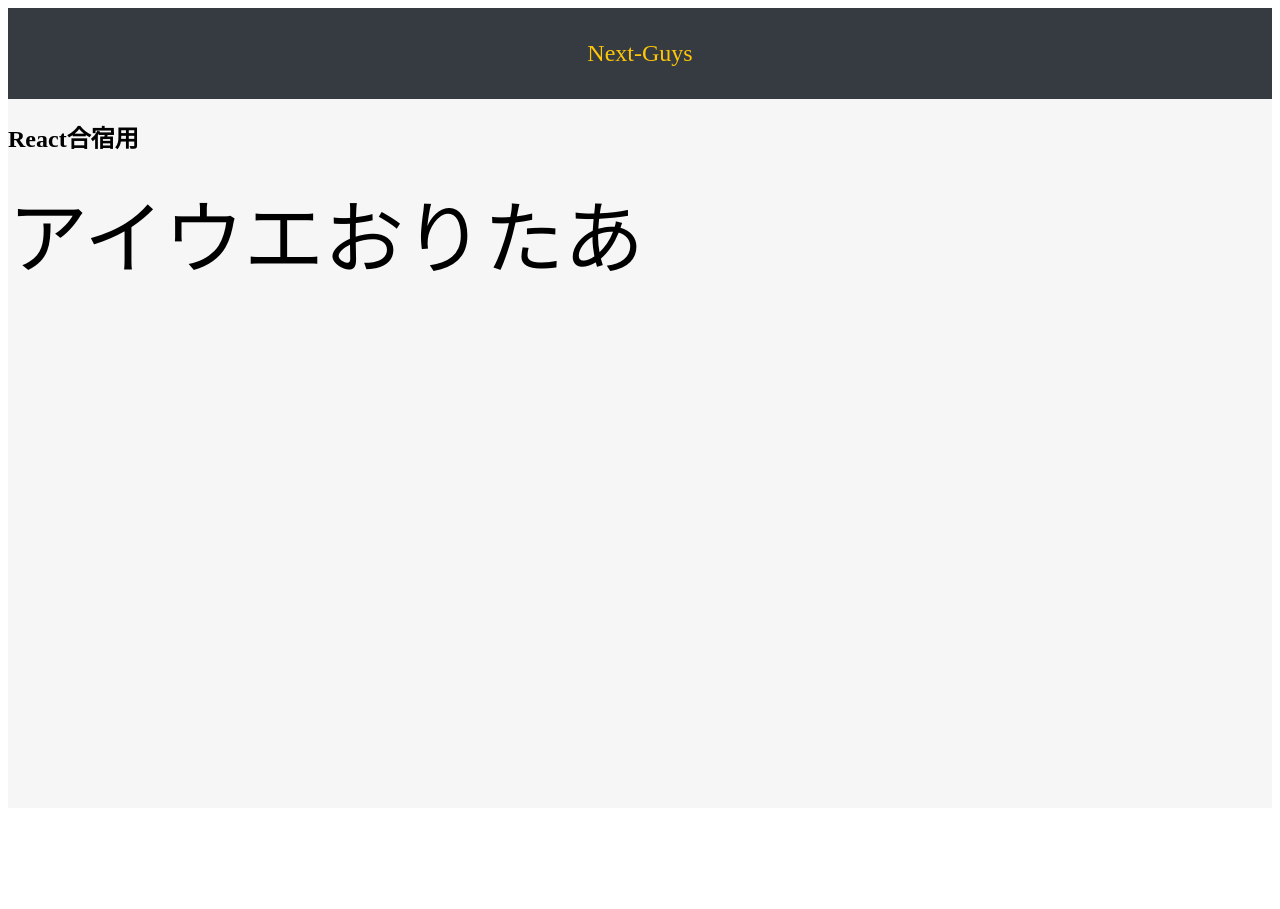
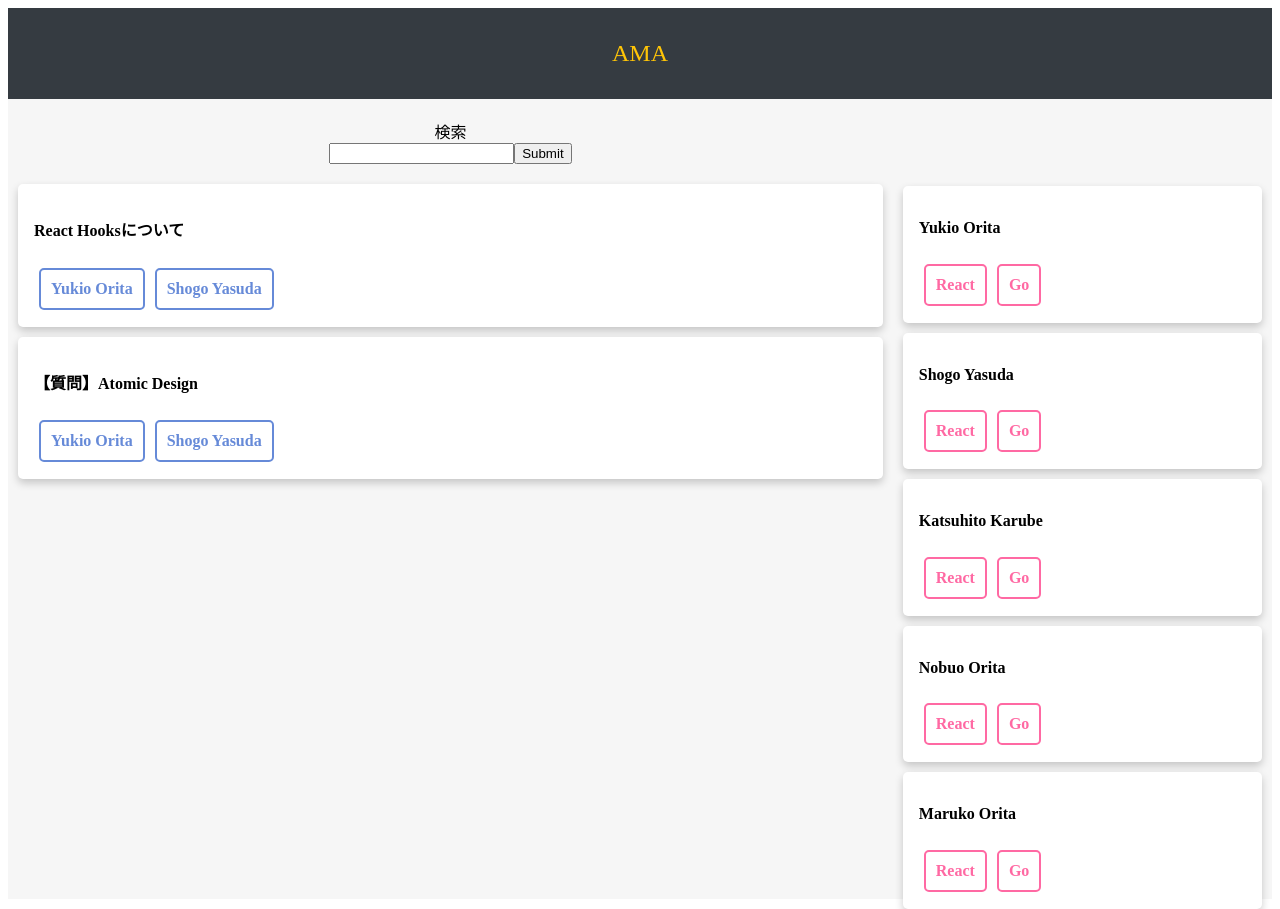
Before and after one commit to NextGuys/AMA, a Next.js app in the folder client/: page /home in a window 1280 px wide. Before the commit the page ends 816 px from the top, so only its background shows below. Built offline with nearby package versions, Linux system fonts and the light colour scheme; no server answers.

Commit message:
add home and profile

```diff
--- a/client/components/Container.js
+++ b/client/components/Container.js
@@ -1,9 +1,18 @@
 import styled from 'styled-components'
 
-const Container = styled.article`
+export const LeftContainer = styled.article`
+  background: #f6f6f6;
+  flex-basis: 70%;
+`
+export const RightContainer = styled.article`
+  background: #f6f6f6;
+  flex-basis: 30%;
+  margin-top: 77px;
+`
+
+export const Container = styled.article`
   background: #f6f6f6;
   width: 100%;
   height: 100vh;
+  display: flex;
 `
-
-export default Container
--- a/client/pages/home.js
+++ b/client/pages/home.js
@@ -1,33 +1,130 @@
 import React from 'react'
 import Header from '../components/Header'
-import Container from '../components/Container'
-import Layout from '../components/MyLayout.js'
+import {
+  RightContainer,
+  LeftContainer,
+  Container
+} from '../components/Container'
 import styled from 'styled-components'
 import Link from 'next/link'
 
-// const Index = () => (
-//   <Layout>
-//     <p>Hello Next.js</p>
-//     {/* aタグを<Link>コンポーネントで囲い、hrefなどのリンクの情報は<Link>に渡します。 */}
-//     <Link href="/second">
-//       <button style={{ fontSize: 20 }}>Go to second Page</button>
-//     </Link>
-//   </Layout>
-// )
-// export default Index
-
 const Text = styled.div`
-  font-size: 80px;
+  margin: 5px 5px 5px 5px;
+  display: inline-block;
+  -webkit-text-decoration: none;
+  text-decoration: none;
+  color: #668ad8;
+  border-radius: 5px;
+  border: solid 2px #668ad8;
+  text-align: center;
+  overflow: hidden;
+  font-weight: bold;
+  -webkit-transition: 0.4s;
+  transition: 0.4s;
+  padding: 10px 10px 10px 10px;
 `
 
-// const TextLine = () => (
-//     アイウエおりたあ
-// )
+const SkillText = styled.div`
+  margin: 5px 5px 5px 5px;
+  display: inline-block;
+  -webkit-text-decoration: none;
+  text-decoration: none;
+  color: #ff69a3;
+  border-radius: 5px;
+  border: solid 2px #ff69a3;
+  text-align: center;
+  overflow: hidden;
+  font-weight: bold;
+  -webkit-transition: 0.4s;
+  transition: 0.4s;
+  padding: 10px 10px 10px 10px;
+`
+
+const TextBody = styled.div`
+  display: flex;
+`
+
+const Form = styled.form`
+  margin: 20px;
+  text-align: center;
+`
+
+const Card = styled.div`
+  margin: 10px;
+  box-shadow: 0 4px 8px 0 rgba(0, 0, 0, 0.2);
+  transition: 0.3s;
+  border-radius: 5px;
+  background-color: #ffffff;
+`
+
+const CardContainer = styled.div`
+  padding: 12px 16px;
+`
+
+const name = ['Yukio Orita', 'Shogo Yasuda']
+const titles = ['React Hooksについて', '【質問】Atomic Design']
+const users = [
+  'Yukio Orita',
+  'Shogo Yasuda',
+  'Katsuhito Karube',
+  'Nobuo Orita',
+  'Maruko Orita'
+]
+const skills = ['React', 'Go']
 
 export default () => (
-  <Container>
-    <Header>Next-Guys</Header>
-    <h1>React合宿用</h1>
-    <Text>アイウエおりたあ</Text>
-  </Container>
+  <>
+    <Header>AMA</Header>
+    <Container>
+      <LeftContainer>
+        <Form>
+          <label>検索</label>
+          <div>
+            <input type='text' name='name' />
+            <input type='submit' value='Submit' />
+          </div>
+        </Form>
+
+        {titles.map(title => {
+          return (
+            <Link href='/chat'>
+              <Card>
+                <CardContainer>
+                  <h4>
+                    <b>{title}</b>
+                  </h4>
+                  <TextBody>
+                    {name.map(name => {
+                      return <Text>{name}</Text>
+                    })}
+                  </TextBody>
+                </CardContainer>
+              </Card>
+            </Link>
+          )
+        })}
+      </LeftContainer>
+
+      <RightContainer>
+        {users.map(users => {
+          return (
+            <Link href='/profile'>
+              <Card>
+                <CardContainer>
+                  <h4>
+                    <b>{users}</b>
+                  </h4>
+                  <TextBody>
+                    {skills.map(skills => {
+                      return <SkillText>{skills}</SkillText>
+                    })}
+                  </TextBody>
+                </CardContainer>
+              </Card>
+            </Link>
+          )
+        })}
+      </RightContainer>
+    </Container>
+  </>
 )
```
Also changed, not shown: client/components/molecules/Card/index.js (added, +7 -0 lines), client/pages/profile.js (added, +13 -0 lines).
